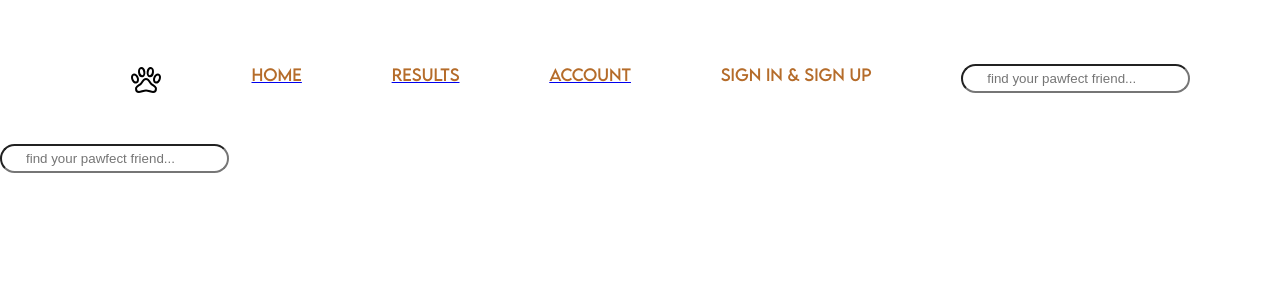
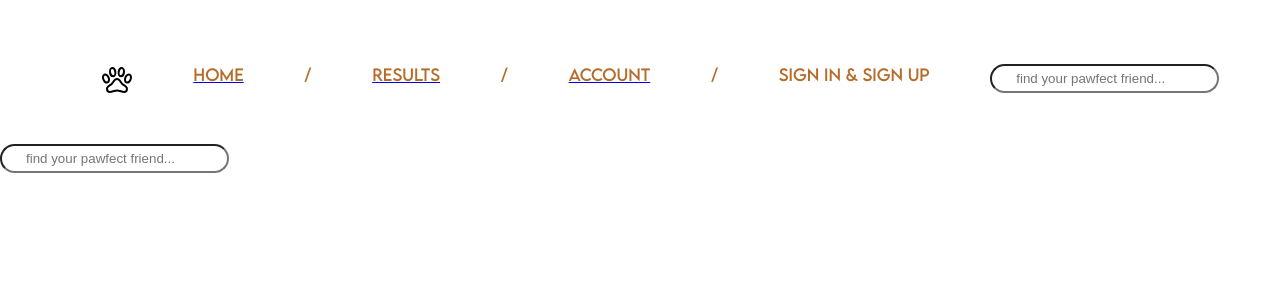
Before and after one commit to felixlaii/pawfinder, a React (Create React App) app in the folder client/: page /search in a window 1280 px wide. Shown: the top 300 px of the page. Built offline with nearby package versions, Linux system fonts and the light colour scheme.

Commit message:
added dividers

```diff
--- a/client/src/components/PageHeader/PageHeader.jsx
+++ b/client/src/components/PageHeader/PageHeader.jsx
@@ -18,13 +18,21 @@ function PageHeader() {
           <Link to="/">
             <li className="page-header__item">home</li>
           </Link>
+
+          <li className="page-header__item--divider">/</li>
+
           <Link to="/results">
             <li className="page-header__item">results</li>
           </Link>
 
+          <li className="page-header__item--divider">/</li>
+
           <Link to="/account">
             <li className="page-header__item">account</li>
           </Link>
+
+          <li className="page-header__item--divider">/</li>
+
           <div className="page-header__modal">
             <li onClick={togglePopUp} className="page-header__item">
               sign in & sign up
--- a/client/src/components/PageHeader/pageHeader.scss
+++ b/client/src/components/PageHeader/pageHeader.scss
@@ -22,6 +22,13 @@
     list-style: none;
     text-decoration: none;
     color: $primarycolor;
+
+    &--divider {
+      list-style: none;
+      text-decoration: none;
+      color: $primarycolor;
+      font-size: 1rem;
+    }
   }
 
   &__item:link {
--- a/client/src/components/SearchBar/SearchBar.jsx
+++ b/client/src/components/SearchBar/SearchBar.jsx
@@ -22,8 +22,6 @@ export default class SearchBar extends Component {
         axios
             .get(`http://localhost:8080/search/${searchQuery}`)
             .then((response) => {
-                // this.props.filterByQuery(this.state.query)
-                console.log(response)
                 this.setState({
                     errorLoading: false,
                     searchQuery: searchQuery,
```
